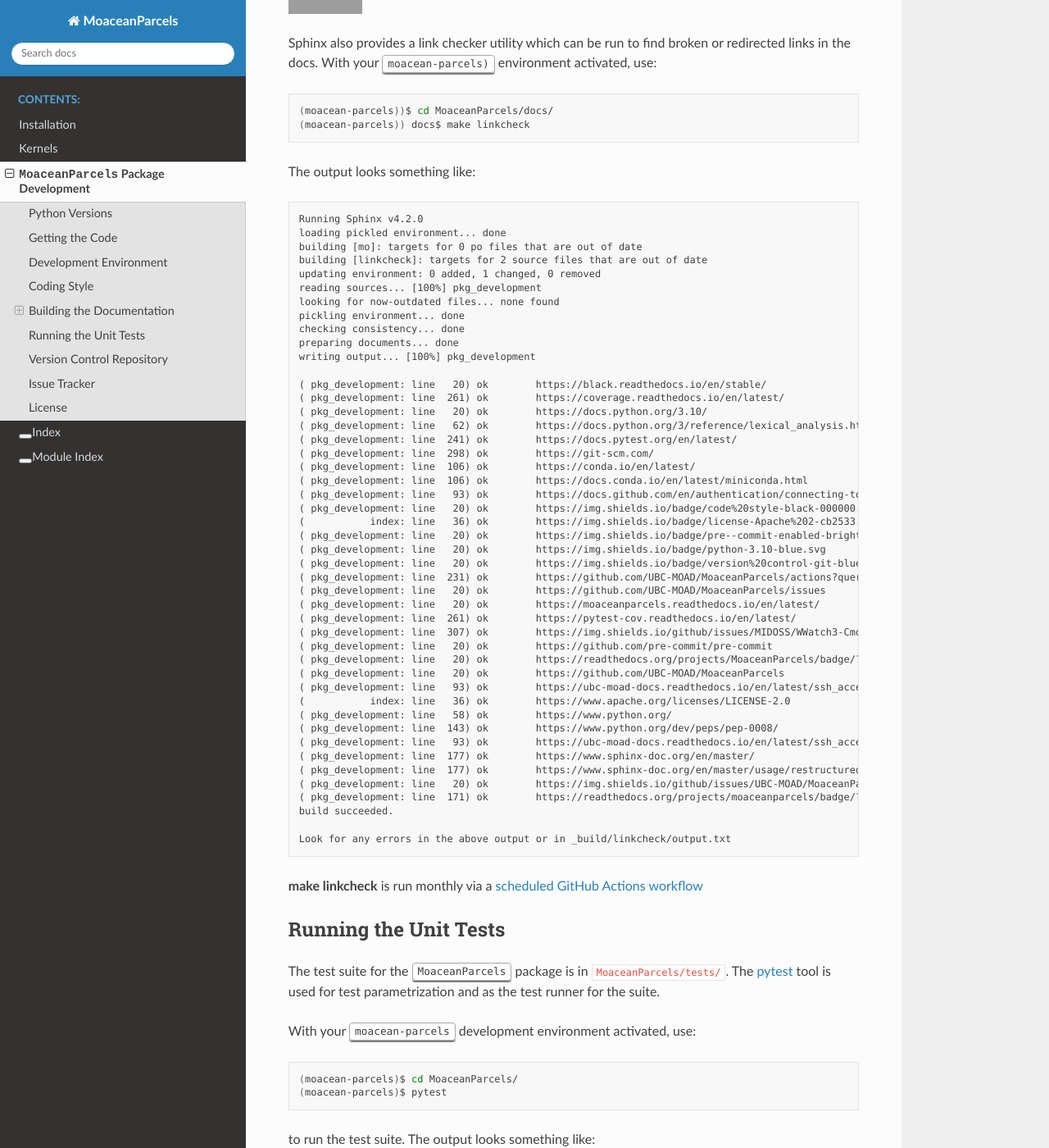
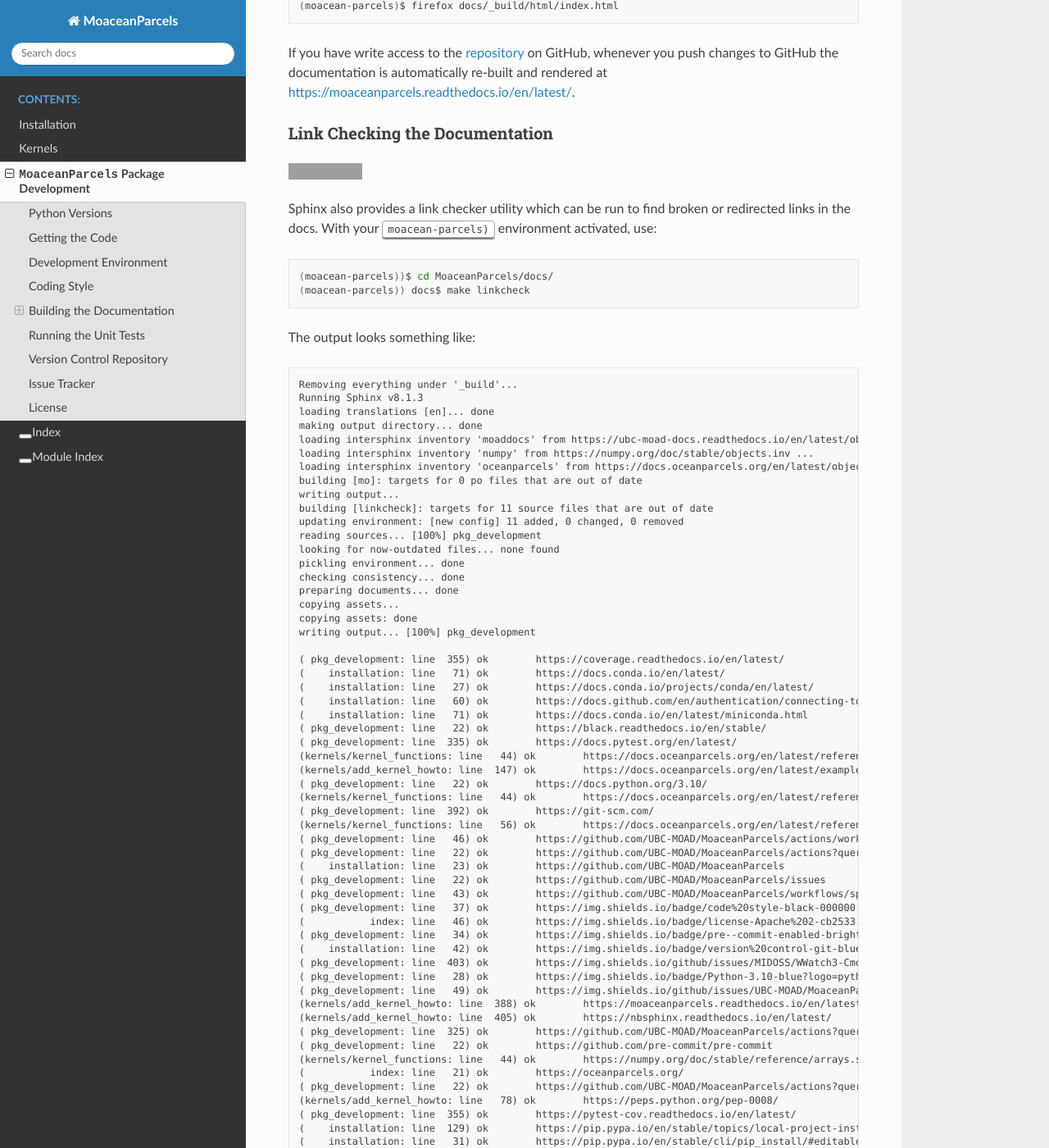
Before and after one commit to UBC-MOAD/MoaceanParcels, a Sphinx documentation site: the page built from docs/pkg_development.rst, in a window 1280 px wide and 1400 px high, scrolled down 2998 px. Shown: the whole window at 82% size. Built offline with Sphinx 7.4.7 and the Read the Docs theme 3.1.0, drawn with Linux system fonts in a browser that asks for light colours; some of the changed text lies outside the part shown; grey boxes are pictures that could not be loaded.

Commit message:
Update docs example output from Sphinx
Updated Sphinx build and linkcheck commands example outputs.

```diff
--- a/docs/pkg_development.rst
+++ b/docs/pkg_development.rst
@@ -197,27 +197,39 @@
 .. code-block:: text
 
     Removing everything under '_build'...
-    Running Sphinx v4.3.1
+    Running Sphinx v8.1.3
+    loading translations [en]... done
     making output directory... done
-    loading intersphinx inventory from https://ubc-moad-docs.readthedocs.io/en/latest/objects.inv...
-    loading intersphinx inventory from https://numpy.org/doc/stable/objects.inv...
-    loading intersphinx inventory from https://oceanparcels.org/gh-pages/html/objects.inv...
+    Writing evaluated template result to /media/doug/warehouse/MOAD/MoaceanParcels/docs/_build/html/_static/nbsphinx-code-cells.css
+    loading intersphinx inventory 'moaddocs' from https://ubc-moad-docs.readthedocs.io/en/latest/objects.inv ...
+    loading intersphinx inventory 'numpy' from https://numpy.org/doc/stable/objects.inv ...
+    loading intersphinx inventory 'oceanparcels' from https://docs.oceanparcels.org/en/latest/objects.inv ...
     building [mo]: targets for 0 po files that are out of date
-    building [html]: targets for 9 source files that are out of date
-    updating environment: [new config] 9 added, 0 changed, 0 removed
+    writing output...
+    building [html]: targets for 11 source files that are out of date
+    updating environment: [new config] 11 added, 0 changed, 0 removed
     reading sources... [100%] pkg_development
     looking for now-outdated files... none found
     pickling environment... done
     checking consistency... done
     preparing documents... done
+    copying assets...
+    copying static files...
+    Writing evaluated template result to /media/doug/warehouse/MOAD/MoaceanParcels/docs/_build/html/_static/language_data.js
+    Writing evaluated template result to /media/doug/warehouse/MOAD/MoaceanParcels/docs/_build/html/_static/documentation_options.js
+    Writing evaluated template result to /media/doug/warehouse/MOAD/MoaceanParcels/docs/_build/html/_static/basic.css
+    Writing evaluated template result to /media/doug/warehouse/MOAD/MoaceanParcels/docs/_build/html/_static/js/versions.js
+    copying static files: done
+    copying extra files...
+    copying extra files: done
+    copying assets: done
     writing output... [100%] pkg_development
     generating indices... genindex py-modindex done
+    copying linked files...
     copying notebooks ... [100%] kernels/kernel_example_notebooks/recovery_kernels/DeleteParticle-example.ipynb
-    highlighting module code... [100%] moacean_parcels.kernels.DeleteParticle
+    highlighting module code... [100%] moacean_parcels.kernels.Stokes_drift
     writing additional pages... search done
     copying images... [100%] _build/doctrees/nbsphinx/kernels_kernel_example_notebooks_recovery_kernels_DeleteParticle-example_13_0.png
-    copying static files... done
-    copying extra files... done
     dumping search index in English (code: en)... done
     dumping object inventory... done
     build succeeded.
@@ -263,49 +275,72 @@
 
 .. code-block:: text
 
-    Running Sphinx v4.2.0
-    loading pickled environment... done
+    Removing everything under '_build'...
+    Running Sphinx v8.1.3
+    loading translations [en]... done
+    making output directory... done
+    loading intersphinx inventory 'moaddocs' from https://ubc-moad-docs.readthedocs.io/en/latest/objects.inv ...
+    loading intersphinx inventory 'numpy' from https://numpy.org/doc/stable/objects.inv ...
+    loading intersphinx inventory 'oceanparcels' from https://docs.oceanparcels.org/en/latest/objects.inv ...
     building [mo]: targets for 0 po files that are out of date
-    building [linkcheck]: targets for 2 source files that are out of date
-    updating environment: 0 added, 1 changed, 0 removed
+    writing output...
+    building [linkcheck]: targets for 11 source files that are out of date
+    updating environment: [new config] 11 added, 0 changed, 0 removed
     reading sources... [100%] pkg_development
     looking for now-outdated files... none found
     pickling environment... done
     checking consistency... done
     preparing documents... done
+    copying assets...
+    copying assets: done
     writing output... [100%] pkg_development
 
-    ( pkg_development: line   20) ok        https://black.readthedocs.io/en/stable/
-    ( pkg_development: line  261) ok        https://coverage.readthedocs.io/en/latest/
-    ( pkg_development: line   20) ok        https://docs.python.org/3.10/
-    ( pkg_development: line   62) ok        https://docs.python.org/3/reference/lexical_analysis.html#f-strings
-    ( pkg_development: line  241) ok        https://docs.pytest.org/en/latest/
-    ( pkg_development: line  298) ok        https://git-scm.com/
-    ( pkg_development: line  106) ok        https://conda.io/en/latest/
-    ( pkg_development: line  106) ok        https://docs.conda.io/en/latest/miniconda.html
-    ( pkg_development: line   93) ok        https://docs.github.com/en/authentication/connecting-to-github-with-ssh
-    ( pkg_development: line   20) ok        https://img.shields.io/badge/code%20style-black-000000.svg
-    (           index: line   36) ok        https://img.shields.io/badge/license-Apache%202-cb2533.svg
-    ( pkg_development: line   20) ok        https://img.shields.io/badge/pre--commit-enabled-brightgreen?logo=pre-commit&logoColor=white
-    ( pkg_development: line   20) ok        https://img.shields.io/badge/python-3.10-blue.svg
-    ( pkg_development: line   20) ok        https://img.shields.io/badge/version%20control-git-blue.svg?logo=github
-    ( pkg_development: line  231) ok        https://github.com/UBC-MOAD/MoaceanParcels/actions?query=workflow=sphinx-linkcheck
-    ( pkg_development: line   20) ok        https://github.com/UBC-MOAD/MoaceanParcels/issues
-    ( pkg_development: line   20) ok        https://moaceanparcels.readthedocs.io/en/latest/
-    ( pkg_development: line  261) ok        https://pytest-cov.readthedocs.io/en/latest/
-    ( pkg_development: line  307) ok        https://img.shields.io/github/issues/MIDOSS/WWatch3-Cmd?logo=github
-    ( pkg_development: line   20) ok        https://github.com/pre-commit/pre-commit
-    ( pkg_development: line   20) ok        https://readthedocs.org/projects/MoaceanParcels/badge/?version=latest
-    ( pkg_development: line   20) ok        https://github.com/UBC-MOAD/MoaceanParcels
-    ( pkg_development: line   93) ok        https://ubc-moad-docs.readthedocs.io/en/latest/ssh_access.html#copyyourpublicsshkeytogithub
-    (           index: line   36) ok        https://www.apache.org/licenses/LICENSE-2.0
-    ( pkg_development: line   58) ok        https://www.python.org/
-    ( pkg_development: line  143) ok        https://www.python.org/dev/peps/pep-0008/
-    ( pkg_development: line   93) ok        https://ubc-moad-docs.readthedocs.io/en/latest/ssh_access.html#secureremoteaccess
-    ( pkg_development: line  177) ok        https://www.sphinx-doc.org/en/master/
-    ( pkg_development: line  177) ok        https://www.sphinx-doc.org/en/master/usage/restructuredtext/basics.html
-    ( pkg_development: line   20) ok        https://img.shields.io/github/issues/UBC-MOAD/MoaceanParcels?logo=github
-    ( pkg_development: line  171) ok        https://readthedocs.org/projects/moaceanparcels/badge/?version=latest
+    ( pkg_development: line  355) ok        https://coverage.readthedocs.io/en/latest/
+    (    installation: line   71) ok        https://docs.conda.io/en/latest/
+    (    installation: line   27) ok        https://docs.conda.io/projects/conda/en/latest/
+    (    installation: line   60) ok        https://docs.github.com/en/authentication/connecting-to-github-with-ssh
+    (    installation: line   71) ok        https://docs.conda.io/en/latest/miniconda.html
+    ( pkg_development: line   22) ok        https://black.readthedocs.io/en/stable/
+    ( pkg_development: line  335) ok        https://docs.pytest.org/en/latest/
+    (kernels/kernel_functions: line   44) ok        https://docs.oceanparcels.org/en/latest/reference/particles.html#parcels.particle.JITParticle
+    (kernels/add_kernel_howto: line  147) ok        https://docs.oceanparcels.org/en/latest/examples/tutorial_jit_vs_scipy.html
+    ( pkg_development: line   22) ok        https://docs.python.org/3.10/
+    (kernels/kernel_functions: line   44) ok        https://docs.oceanparcels.org/en/latest/reference/fields.html#parcels.fieldset.FieldSet
+    ( pkg_development: line  392) ok        https://git-scm.com/
+    (kernels/kernel_functions: line   56) ok        https://docs.oceanparcels.org/en/latest/reference/misc.html#module-parcels.tools.statuscodes
+    ( pkg_development: line   46) ok        https://github.com/UBC-MOAD/MoaceanParcels/actions/workflows/codeql-analysis.yaml/badge.svg
+    ( pkg_development: line   22) ok        https://github.com/UBC-MOAD/MoaceanParcels/actions?query=workflow%3Acodeql-analysis
+    (    installation: line   23) ok        https://github.com/UBC-MOAD/MoaceanParcels
+    ( pkg_development: line   22) ok        https://github.com/UBC-MOAD/MoaceanParcels/issues
+    ( pkg_development: line   43) ok        https://github.com/UBC-MOAD/MoaceanParcels/workflows/sphinx-linkcheck/badge.svg
+    ( pkg_development: line   37) ok        https://img.shields.io/badge/code%20style-black-000000.svg
+    (           index: line   46) ok        https://img.shields.io/badge/license-Apache%202-cb2533.svg
+    ( pkg_development: line   34) ok        https://img.shields.io/badge/pre--commit-enabled-brightgreen?logo=pre-commit&logoColor=white
+    (    installation: line   42) ok        https://img.shields.io/badge/version%20control-git-blue.svg?logo=github
+    ( pkg_development: line  403) ok        https://img.shields.io/github/issues/MIDOSS/WWatch3-Cmd?logo=github
+    ( pkg_development: line   28) ok        https://img.shields.io/badge/Python-3.10-blue?logo=python&label=Python&logoColor=gold
+    ( pkg_development: line   49) ok        https://img.shields.io/github/issues/UBC-MOAD/MoaceanParcels?logo=github
+    (kernels/add_kernel_howto: line  388) ok        https://moaceanparcels.readthedocs.io/en/latest/
+    (kernels/add_kernel_howto: line  405) ok        https://nbsphinx.readthedocs.io/en/latest/
+    ( pkg_development: line  325) ok        https://github.com/UBC-MOAD/MoaceanParcels/actions?query=workflow=sphinx-linkcheck
+    ( pkg_development: line   22) ok        https://github.com/pre-commit/pre-commit
+    (kernels/kernel_functions: line   44) ok        https://numpy.org/doc/stable/reference/arrays.scalars.html#numpy.float64
+    (           index: line   21) ok        https://oceanparcels.org/
+    ( pkg_development: line   22) ok        https://github.com/UBC-MOAD/MoaceanParcels/actions?query=workflow:sphinx-linkcheck
+    (kernels/add_kernel_howto: line   78) ok        https://peps.python.org/pep-0008/
+    ( pkg_development: line  355) ok        https://pytest-cov.readthedocs.io/en/latest/
+    (    installation: line  129) ok        https://pip.pypa.io/en/stable/topics/local-project-installs/#editable-installs
+    (    installation: line   31) ok        https://pip.pypa.io/en/stable/cli/pip_install/#editable-installs
+    (    installation: line   60) ok        https://ubc-moad-docs.readthedocs.io/en/latest/ssh_access.html#copyyourpublicsshkeytogithub
+    (    installation: line   60) ok        https://ubc-moad-docs.readthedocs.io/en/latest/ssh_access.html#secureremoteaccess
+    (           index: line   44) ok        https://www.apache.org/licenses/LICENSE-2.0
+    ( pkg_development: line   66) ok        https://www.python.org/
+    ( pkg_development: line   40) ok        https://readthedocs.org/projects/MoaceanParcels/badge/?version=latest
+    ( pkg_development: line  149) ok        https://pre-commit.com/
+    ( pkg_development: line  175) ok        https://readthedocs.org/projects/moaceanparcels/badge/?version=latest
+    ( pkg_development: line  179) ok        https://www.sphinx-doc.org/en/master/usage/restructuredtext/basics.html
+    ( pkg_development: line  179) ok        https://www.sphinx-doc.org/en/master/
+    (kernels/add_kernel_howto: line  360) ok        https://www.sphinx-doc.org/en/master/usage/extensions/autodoc.html
     build succeeded.
 
     Look for any errors in the above output or in _build/linkcheck/output.txt
```
